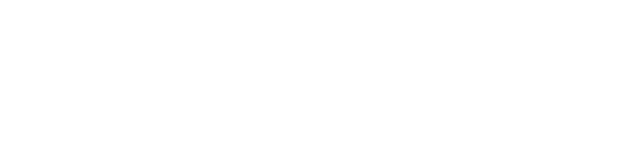
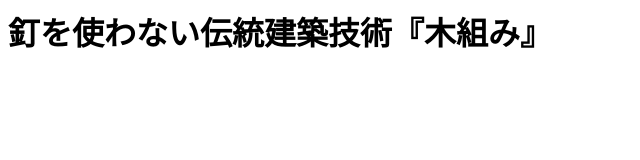
Before and after one commit to 240086aTKG/240086aTKG.github.io, a plain HTML site: page cl2020.html in a window 1280 px wide. Shown: the whole page, without its empty margins (0-640 px from the left). Drawn offline with Linux system fonts and the light colour scheme.

Commit message:
Update cl2020.html

```diff
--- a/cl2020.html
+++ b/cl2020.html
@@ -1,9 +1,9 @@
-
 <HTML>
     <HEAD>
-    <TITLE>釘を使わない伝統建築技術『木組み』</TITLE>
+    <TITLE>240086aTKGレポート4</TITLE>
     </HEAD>
     <BODY>
+         <H1>釘を使わない伝統建築技術『木組み』</H1>
 
-  　</BODY>
+</BODY>
 </HTML>
```
